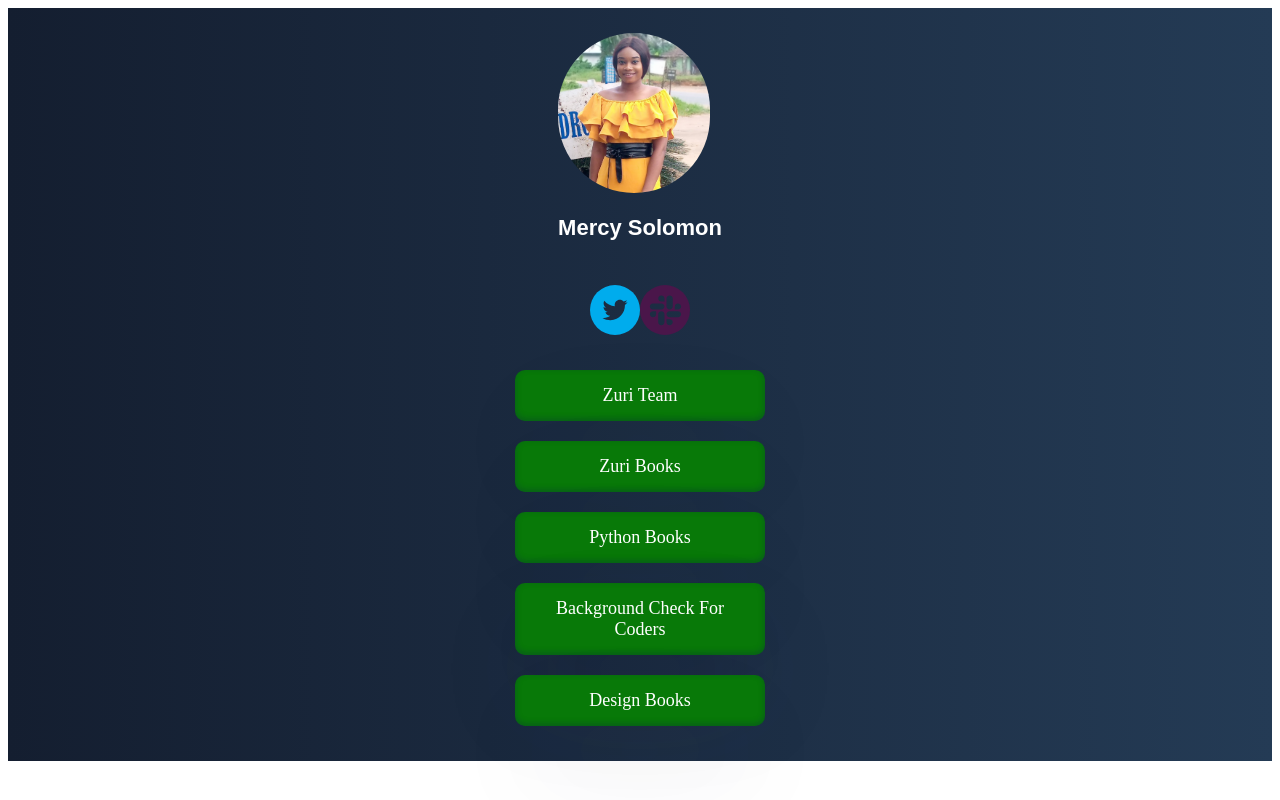
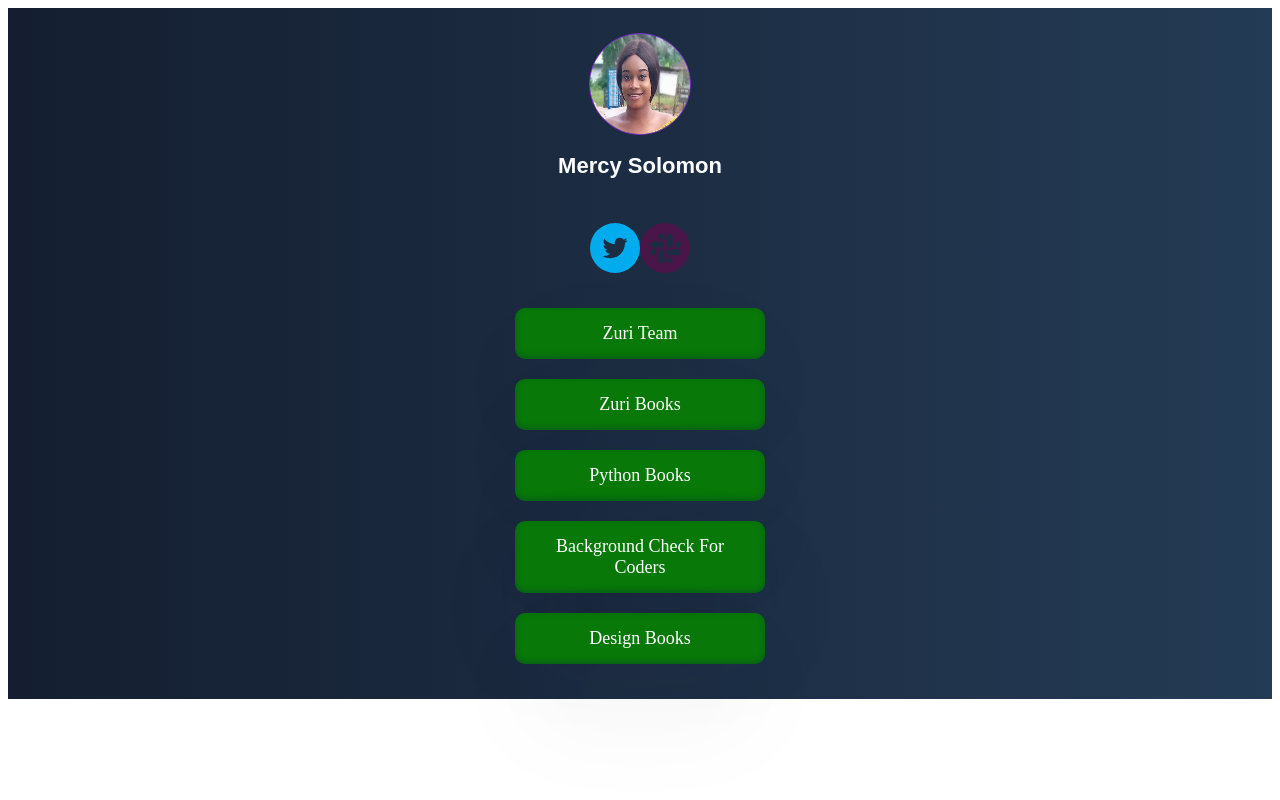
Before and after one commit to MerCee/linktree-clone-with-reactjs, a React (Create React App) app: page / in a window 1280 px wide. Built offline with nearby package versions, Linux system fonts and the light colour scheme.

Commit message:
centered the image

```diff
--- a/src/App.css
+++ b/src/App.css
@@ -1,6 +1,11 @@
 img {
-  max-height: 20vh;
   border-radius: 200px;
+  width: 100px;
+  height: 100px;
+  border: 1px solid blueviolet;
+  display: block;
+  margin-left: auto;
+  margin-right: auto;
 }
 
 h2 {
```
Also changed, not shown: src/pic.jpg.
